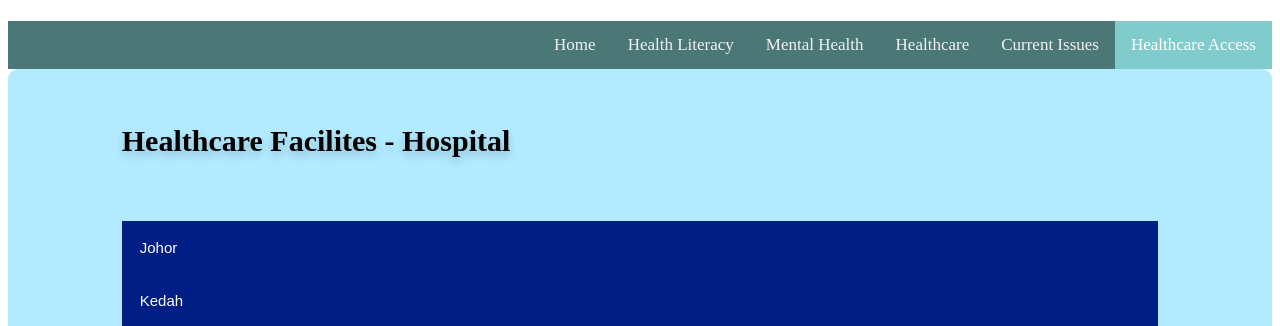
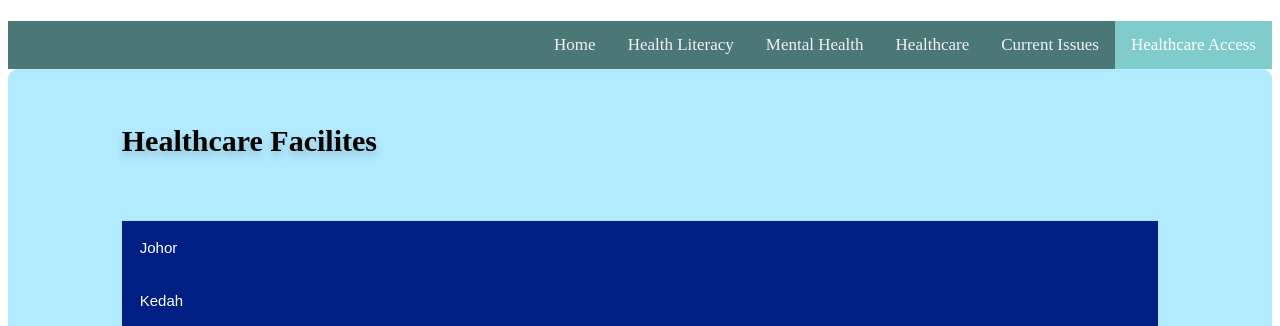
Before and after one commit to xiaoyu163/public-health, a PHP site: page /access.php in a window 1280 px wide. Shown: the part 98-424 px from the top of the page. Run offline with PHP 8.4, Linux system fonts and the light colour scheme.

Commit message:
removed hospital word from the heading

```diff
--- a/access.php
+++ b/access.php
@@ -158,7 +158,7 @@
 
     <!--dropdown list-->
     <div class="container2">
-        <h4 class="heading" style="color: black">Healthcare Facilites - Hospital</h4>
+        <h4 class="heading" style="color: black">Healthcare Facilites </h4>
         <div class="box-container">
 </br>
 
```
